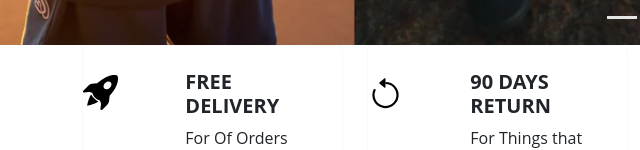
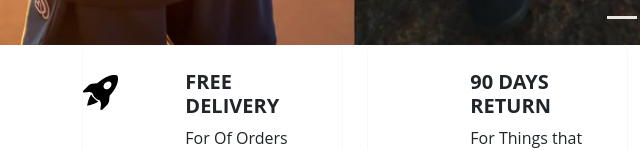
Before and after one commit to faizisyellow/closShop, a plain HTML site: page index.html in a window 1280 px wide. Shown: the part 811-961 px from the top of the page, 0-640 px from the left. Drawn offline with nearby package versions, Linux system fonts and the light colour scheme.

Commit message:
clear folder

```diff
--- a/page/index.html
+++ b/index.html
@@ -169,7 +169,6 @@
           <div class="card mb-3 border-light" style="max-width: 540px;">
             <div class="row g-0">
               <div class="col-md-4 my-4">
-                <img src="../Assets/arrow-counterclockwise.svg" class="img-fluid rounded-start" alt="..."style="width: 35px; height: 50px;">
               </div>
               <div class="col-md-8">
                 <div class="card-body">
```
